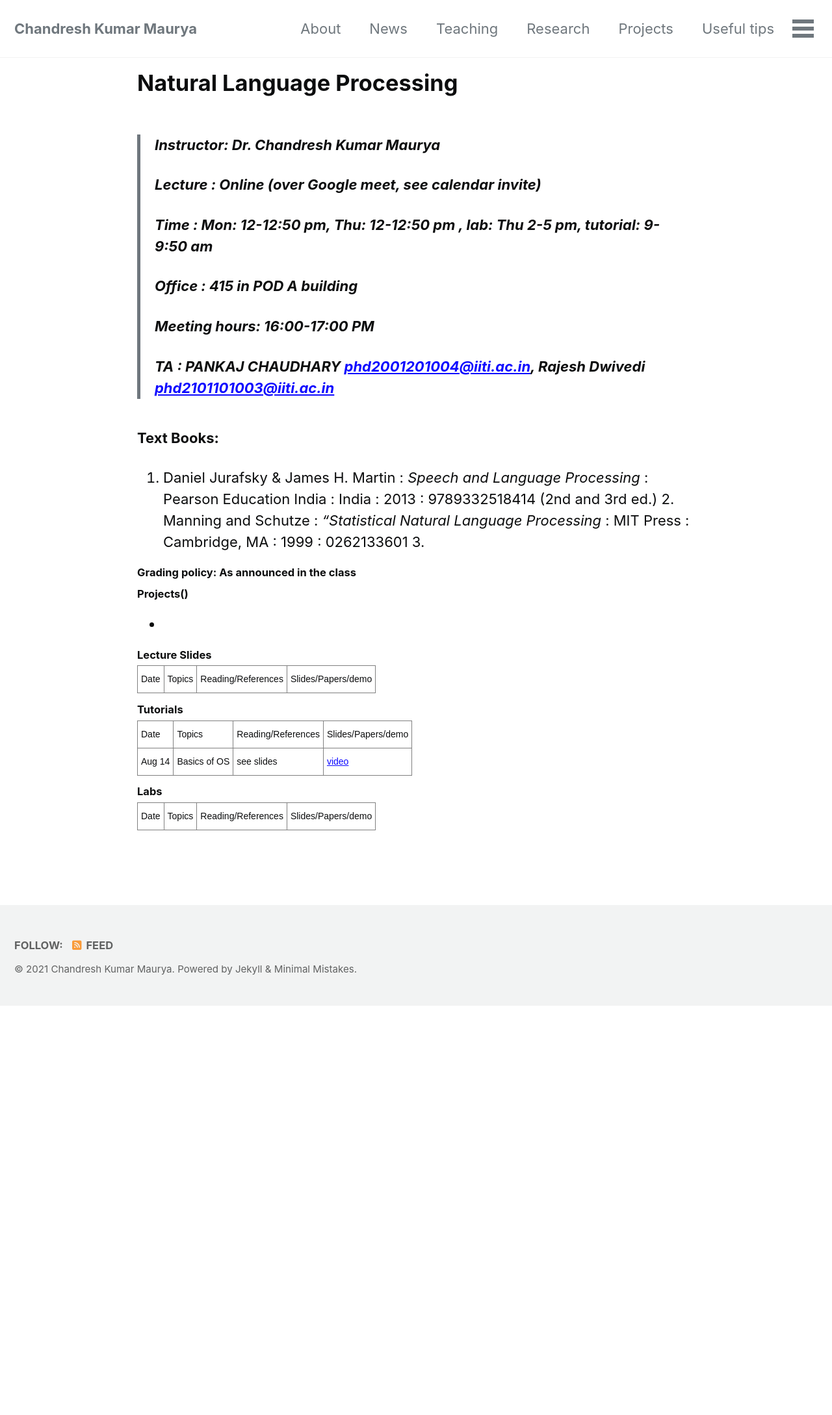
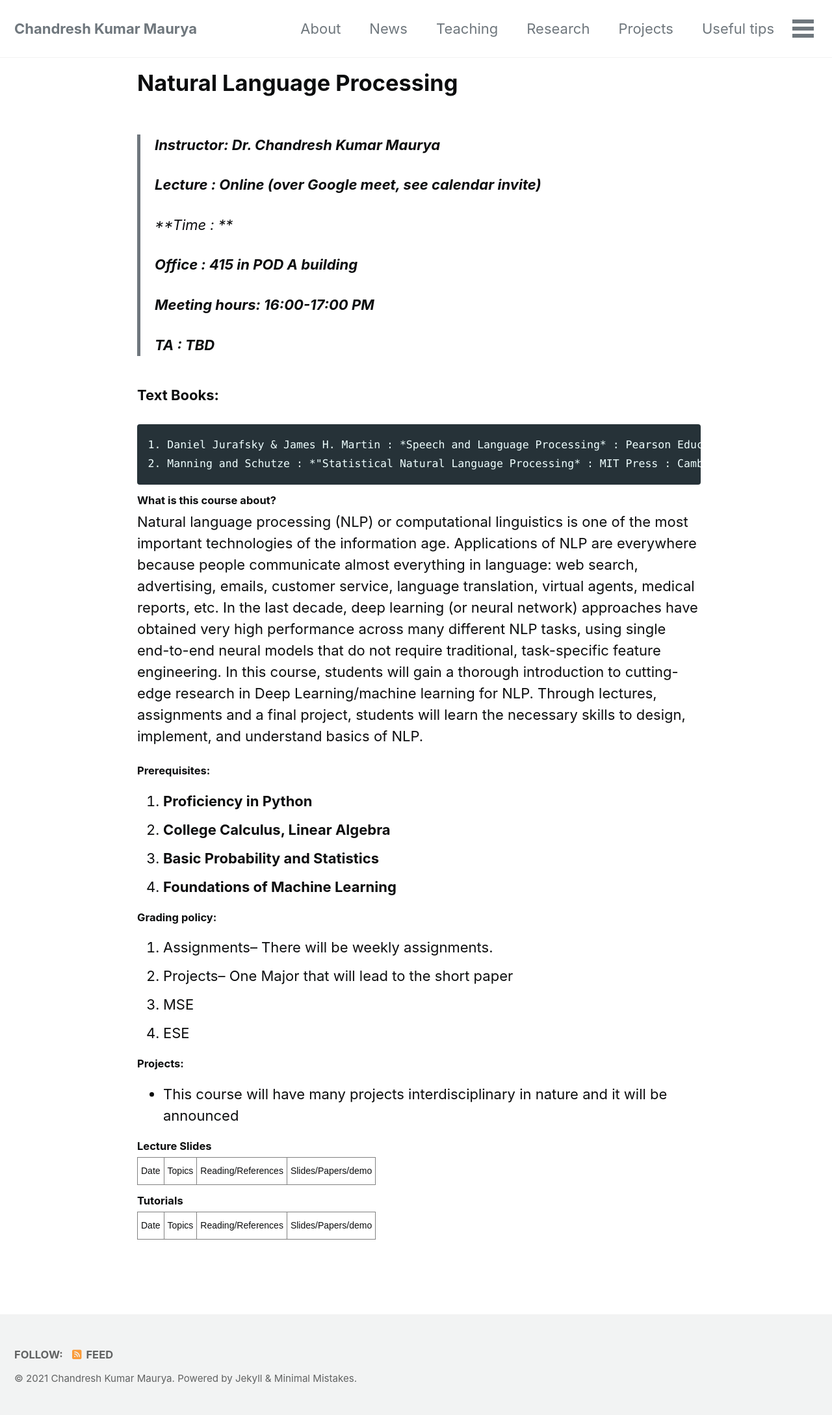
Before and after one commit to chandreshiit/oldsite, a Jekyll site: the page built from _pages/NLP2022.md, in a window 1280 px wide. Shown: the whole page at 65% size. Built offline with Jekyll 4.4.1, drawn with Linux system fonts in a browser that asks for light colours; cached includes are drawn as plain includes; nearby versions of some CDN libraries; before the commit the page ends 1548 px from its top, so only the background shows below that.

Commit message:
updated course

```diff
--- a/_pages/NLP2022.md
+++ b/_pages/NLP2022.md
@@ -8,27 +8,46 @@ author_profile: false
 >
 >**Lecture     :   Online (over Google meet, see calendar invite)**
 >
->**Time         :   Mon: 12-12:50 pm, Thu: 12-12:50 pm , lab: Thu 2-5 pm, tutorial: 9-9:50 am**
+>**Time         : **
 >
 >**Office       :    415 in POD A building**
 >
 >**Meeting hours: 16:00-17:00  PM**
 >
->**TA			:  PANKAJ CHAUDHARY <phd2001201004@iiti.ac.in>, Rajesh Dwivedi <phd2101101003@iiti.ac.in>**
+>**TA			:  TBD**
 
   **Text Books:**
 
-  1. Daniel Jurafsky & James H. Martin : *Speech and Language Processing* : Pearson Education India : India : 2013 : 9789332518414  (2nd and 3rd ed.)
+    1. Daniel Jurafsky & James H. Martin : *Speech and Language Processing* : Pearson Education India : India : 2013 : 9789332518414  (2nd and 3rd ed.)
     2. Manning and Schutze : *"Statistical Natural Language Processing* : MIT Press : Cambridge, MA : 1999 : 0262133601
-    3.
 
-#### Grading policy: As announced in the class
+#### What is this course about?
+
+Natural language processing (NLP) or computational linguistics is one of the most important technologies of the information age. Applications of NLP are everywhere because people communicate almost everything in language: web search, advertising, emails, customer service, language translation, virtual agents, medical reports, etc. In the last decade, deep learning (or neural network) approaches have obtained very high performance across many different NLP tasks, using single end-to-end neural models that do not require traditional, task-specific feature engineering. In this course, students will gain a thorough introduction to cutting-edge research in Deep Learning/machine learning for NLP. Through lectures, assignments and a final project, students will learn the necessary skills to design, implement, and understand basics of NLP.
+
+#### Prerequisites:
+
+1. **Proficiency in Python**
+2. **College Calculus, Linear Algebra**
+3. **Basic Probability and Statistics**
+4. **Foundations of Machine Learning**
 
 
 
-#### Projects()
+#### Grading policy:
 
--
+1. Assignments-- There will be weekly assignments.
+2. Projects-- One Major that will lead to the short paper
+3. MSE
+4. ESE
+
+
+
+
+
+#### Projects:
+
+- This course will have many projects interdisciplinary in nature and it will be announced
 
 #### Lecture Slides
 
@@ -65,32 +84,4 @@ author_profile: false
     <th class="tg-0pky">Reading/References</th>
     <th class="tg-0pky">Slides/Papers/demo</th>
   </tr>
-    <tr>
-    <td class="tg-0pky">Aug 14</td>
-    <td class="tg-0pky">Basics of OS</td>
-    <td class="tg-0pky">see slides</td>
-        <td class="tg-0pky"> <a href="https://drive.google.com/file/d/1JyHE-uGyox9AJSIG5i9YMpKth_DUxsVf/view?usp=drivesdk"> video</a> </td>   </tr>
 </table>
-
-
-
-
-
-
-
-#### Labs
-
-<style type="text/css">
-.tg  {border-collapse:collapse;border-spacing:0;}
-.tg td{font-family:Arial, sans-serif;font-size:14px;padding:10px 5px;border-style:solid;border-width:1px;overflow:hidden;word-break:normal;border-color:black;}
-.tg th{font-family:Arial, sans-serif;font-size:14px;font-weight:normal;padding:10px 5px;border-style:solid;border-width:1px;overflow:hidden;word-break:normal;border-color:black;}
-.tg .tg-0pky{border-color:inherit;text-align:left;vertical-align:top}
-</style>
-<table class="tg">
-  <tr>
-    <th class="tg-0pky">Date</th>
-    <th class="tg-0pky">Topics</th>
-    <th class="tg-0pky">Reading/References</th>
-    <th class="tg-0pky">Slides/Papers/demo</th>
-  </tr>
- </table>
```
